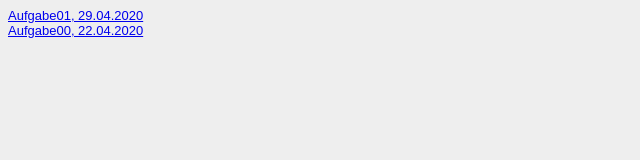
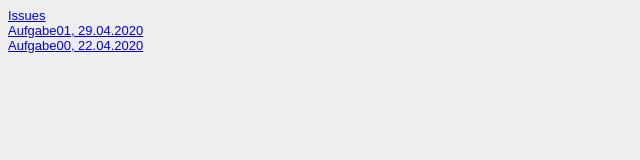
Before and after one commit to timknoop/GIS-SoSe-2020, a plain HTML site: page Steckbrief/steckbrief.htm in a window 1280 px wide. Shown: the whole page, without its empty margins (0-640 px from the left). Drawn offline with Linux system fonts and the light colour scheme.

Commit message:
Issues update

```diff
--- a/Steckbrief/steckbrief.htm
+++ b/Steckbrief/steckbrief.htm
@@ -13,6 +13,7 @@ body {
 </head>
 <body>
 	<!-- Hier die Links zu den gelösten Aufgaben einstellen, aktuelle oben, alte stehen lassen! Format: Aufgabenbezeichnung, Datum -->
+	<a href="https://github.com/timknoop/GIS-SoSe-2020/issues" target="_blank">Issues</a><br>
 	<a href="https://timknoop.github.io/GIS-SoSe-2020/Aufgabe01/index.html" target="_blank">Aufgabe01, 29.04.2020 </a><br>
 	<a href="https://timknoop.github.io/GIS-SoSe-2020/Aufgabe00/index.html" target="_blank">Aufgabe00, 22.04.2020 </a>
 </body>
```
